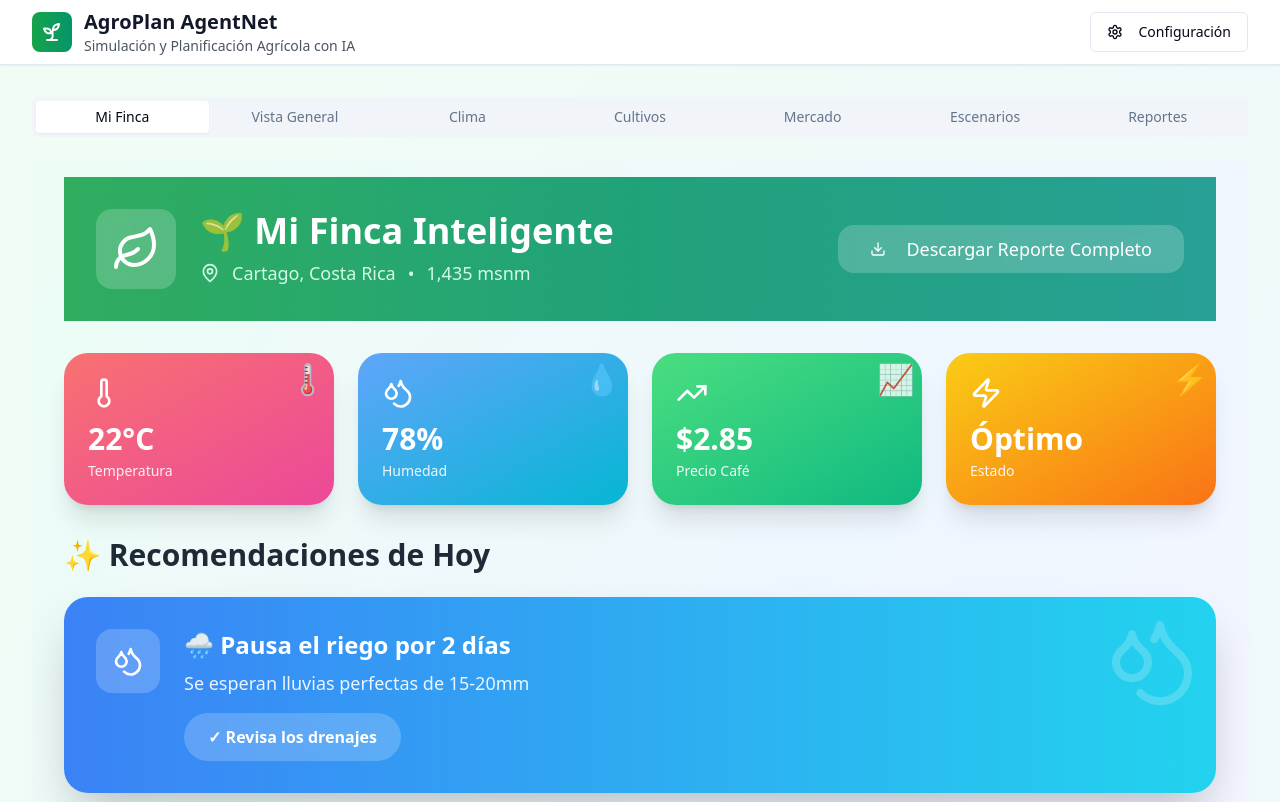
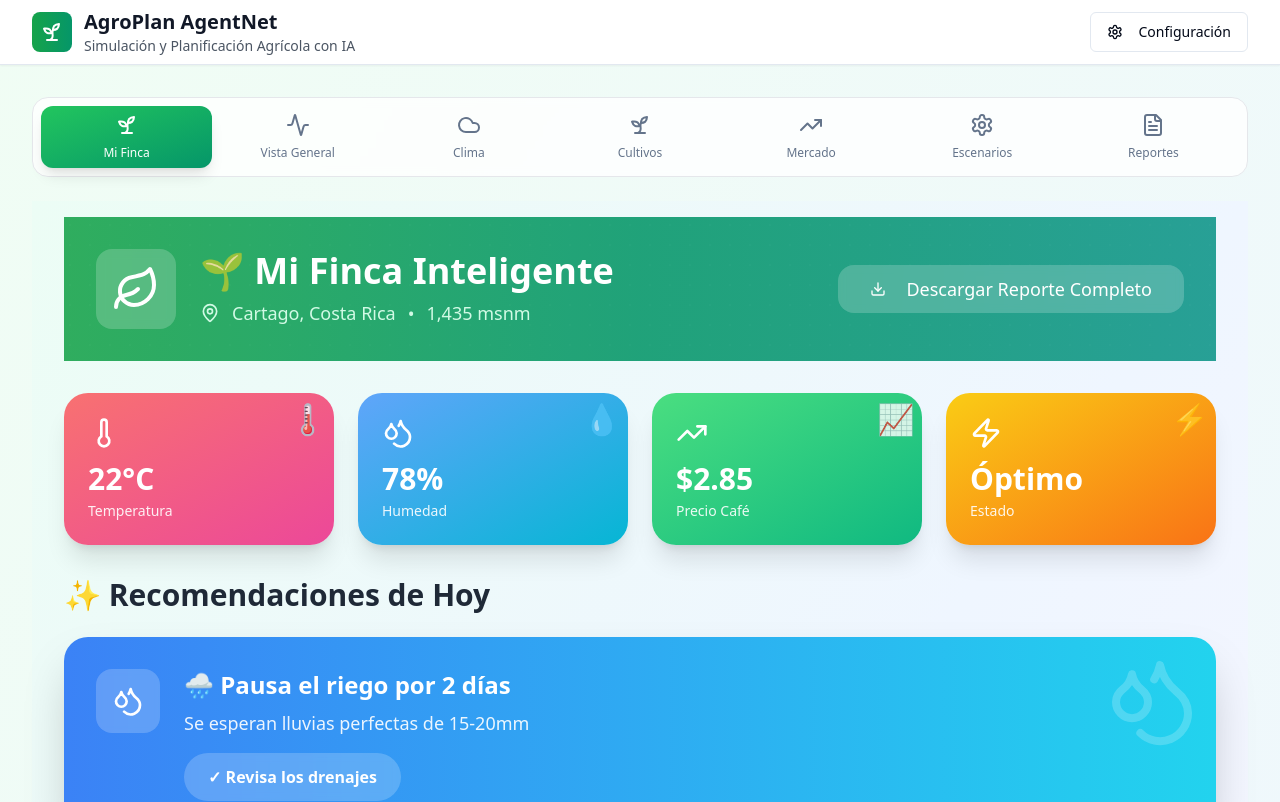
Before and after one commit to OFCL08/agroplan-ai-orchestrator, a React (Vite) app: page / in a window 1280 px wide. Shown: the top 802 px of the page. Built offline with nearby package versions, Linux system fonts and the light colour scheme.

Commit message:
Refactor: Improve tab appearance
Make tabs more visually appealing and user-friendly.

```diff
--- a/src/pages/Index.tsx
+++ b/src/pages/Index.tsx
@@ -1,3 +1,4 @@
+
 import { useState } from "react";
 import { Card, CardContent, CardDescription, CardHeader, CardTitle } from "@/components/ui/card";
 import { Tabs, TabsContent, TabsList, TabsTrigger } from "@/components/ui/tabs";
@@ -280,14 +281,62 @@ const Index = () => {
       {/* Main Content */}
       <div className="max-w-7xl mx-auto px-4 sm:px-6 lg:px-8 py-8">
         <Tabs value={activeAgent} onValueChange={setActiveAgent} className="space-y-6">
-          <TabsList className="grid grid-cols-7 w-full">
-            <TabsTrigger value="farmer">Mi Finca</TabsTrigger>
-            <TabsTrigger value="overview">Vista General</TabsTrigger>
-            <TabsTrigger value="climate">Clima</TabsTrigger>
-            <TabsTrigger value="crop">Cultivos</TabsTrigger>
-            <TabsTrigger value="market">Mercado</TabsTrigger>
-            <TabsTrigger value="scenario">Escenarios</TabsTrigger>
-            <TabsTrigger value="report">Reportes</TabsTrigger>
+          <TabsList className="grid grid-cols-7 w-full h-20 bg-white/80 backdrop-blur-sm border border-gray-200 rounded-2xl p-2">
+            <TabsTrigger
+              value="farmer"
+              className="flex flex-col items-center gap-2 h-full rounded-xl data-[state=active]:bg-gradient-to-br data-[state=active]:from-green-500 data-[state=active]:to-emerald-600 data-[state=active]:text-white data-[state=active]:shadow-lg hover:bg-green-50 transition-all duration-300"
+            >
+              <Sprout className="h-6 w-6" />
+              <span className="text-xs font-medium">Mi Finca</span>
+            </TabsTrigger>
+
+            <TabsTrigger
+              value="overview"
+              className="flex flex-col items-center gap-2 h-full rounded-xl data-[state=active]:bg-gradient-to-br data-[state=active]:from-blue-500 data-[state=active]:to-blue-600 data-[state=active]:text-white data-[state=active]:shadow-lg hover:bg-blue-50 transition-all duration-300"
+            >
+              <Activity className="h-6 w-6" />
+              <span className="text-xs font-medium">Vista General</span>
+            </TabsTrigger>
+
+            <TabsTrigger
+              value="climate"
+              className="flex flex-col items-center gap-2 h-full rounded-xl data-[state=active]:bg-gradient-to-br data-[state=active]:from-cyan-500 data-[state=active]:to-blue-500 data-[state=active]:text-white data-[state=active]:shadow-lg hover:bg-cyan-50 transition-all duration-300"
+            >
+              <Cloud className="h-6 w-6" />
+              <span className="text-xs font-medium">Clima</span>
+            </TabsTrigger>
+
+            <TabsTrigger
+              value="crop"
+              className="flex flex-col items-center gap-2 h-full rounded-xl data-[state=active]:bg-gradient-to-br data-[state=active]:from-emerald-500 data-[state=active]:to-green-600 data-[state=active]:text-white data-[state=active]:shadow-lg hover:bg-emerald-50 transition-all duration-300"
+            >
+              <Sprout className="h-6 w-6" />
+              <span className="text-xs font-medium">Cultivos</span>
+            </TabsTrigger>
+
+            <TabsTrigger
+              value="market"
+              className="flex flex-col items-center gap-2 h-full rounded-xl data-[state=active]:bg-gradient-to-br data-[state=active]:from-orange-500 data-[state=active]:to-amber-600 data-[state=active]:text-white data-[state=active]:shadow-lg hover:bg-orange-50 transition-all duration-300"
+            >
+              <TrendingUp className="h-6 w-6" />
+              <span className="text-xs font-medium">Mercado</span>
+            </TabsTrigger>
+
+            <TabsTrigger
+              value="scenario"
+              className="flex flex-col items-center gap-2 h-full rounded-xl data-[state=active]:bg-gradient-to-br data-[state=active]:from-purple-500 data-[state=active]:to-purple-600 data-[state=active]:text-white data-[state=active]:shadow-lg hover:bg-purple-50 transition-all duration-300"
+            >
+              <Settings className="h-6 w-6" />
+              <span className="text-xs font-medium">Escenarios</span>
+            </TabsTrigger>
+
+            <TabsTrigger
+              value="report"
+              className="flex flex-col items-center gap-2 h-full rounded-xl data-[state=active]:bg-gradient-to-br data-[state=active]:from-pink-500 data-[state=active]:to-rose-600 data-[state=active]:text-white data-[state=active]:shadow-lg hover:bg-pink-50 transition-all duration-300"
+            >
+              <FileText className="h-6 w-6" />
+              <span className="text-xs font-medium">Reportes</span>
+            </TabsTrigger>
           </TabsList>
 
           <TabsContent value="farmer">
```
